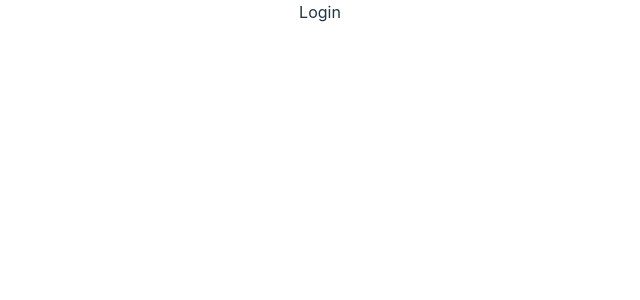
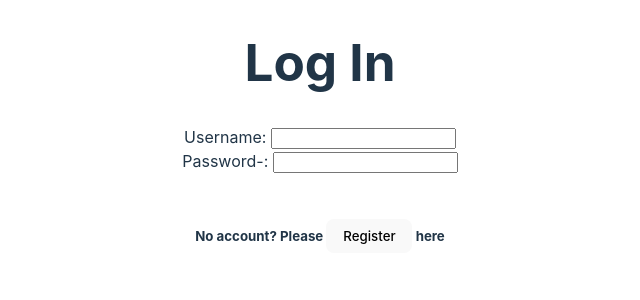
Before and after one commit to nickthebusa/SampleSite, a React (Vite) app in the folder sampleFrontend/: page /login in a window 1280 px wide. Shown: the top 300 px of the page, without its empty margins (320-960 px from the left). Built offline with nearby package versions, Linux system fonts and the light colour scheme.

Commit message:
updated login react component

```diff
--- a/sampleFrontend/src/App.jsx
+++ b/sampleFrontend/src/App.jsx
@@ -35,8 +35,6 @@ function App() {
     APIService.GetUsers()
       .then(res => setUsers(res))
 
-    // APIService.RequestAuthorization()
-    //   .then(res => console.log(res))
 
   }, [])
 
--- a/sampleFrontend/src/components/Login.jsx
+++ b/sampleFrontend/src/components/Login.jsx
@@ -1,8 +1,40 @@
+import { useState } from 'react';
+
 
 function Login() {
+  const [isLogin, setIsLogin] = useState(true);
+  const [username, setUsername] = useState('');
+  const [password, setPassword] = useState('');
+
+
   return (
-    <div>Login</div>
+    <div>
+
+      {isLogin ? <h1>Log In</h1> : <h1>Register</h1>}
+
+      <div className="username-div">
+        <label htmlFor="username">Username: </label>
+        <input id='username' type="text" value={username} onChange={(e) => setUsername(e.target.value)} />
+      </div>
+
+      <div className="password-div">
+        <label htmlFor="password">Password-: </label>
+        <input id='password' type="password" value={password} onChange={(e) => setPassword(e.target.value)} />
+      </div>
+
+      {/* {isLogin ? <button onClick={loginBtn} >LOGIN</button>
+        :
+      <button onClick={registerBtn} >Register</button>} */}
+
+      <div>
+        <br />
+        {isLogin ? <h5>No account? Please <button onClick={() => setIsLogin(false)}>Register</button> here</h5>
+          :
+        <h5>If you have account, please <button onClick={() => setIsLogin(true)}>Log in</button></h5>}
+      </div>
+
+    </div>
   )
 }
 
-export default Login
+export default Login;
--- a/sampleFrontend/src/fetching/APIService.js
+++ b/sampleFrontend/src/fetching/APIService.js
@@ -26,12 +26,12 @@ export default class APIService {
     return users;
   }
 
-  // static async RequestAuthorization() {
-  //   const res = await fetch('http://127.0.0.1:8000/auth', {
-  //     mode: 'cors'
-  //   })
-  //   return res
-  // }
+  static async RequestAuthorization() {
+    const res = await fetch('http://127.0.0.1:8000/auth', {
+      mode: 'cors'
+    })
+    return res
+  }
 
 
 }
```
